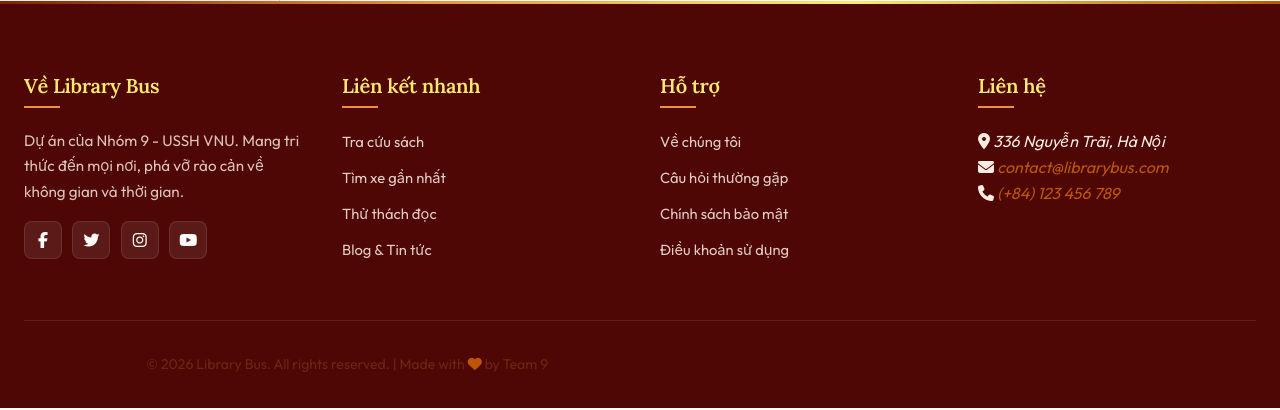
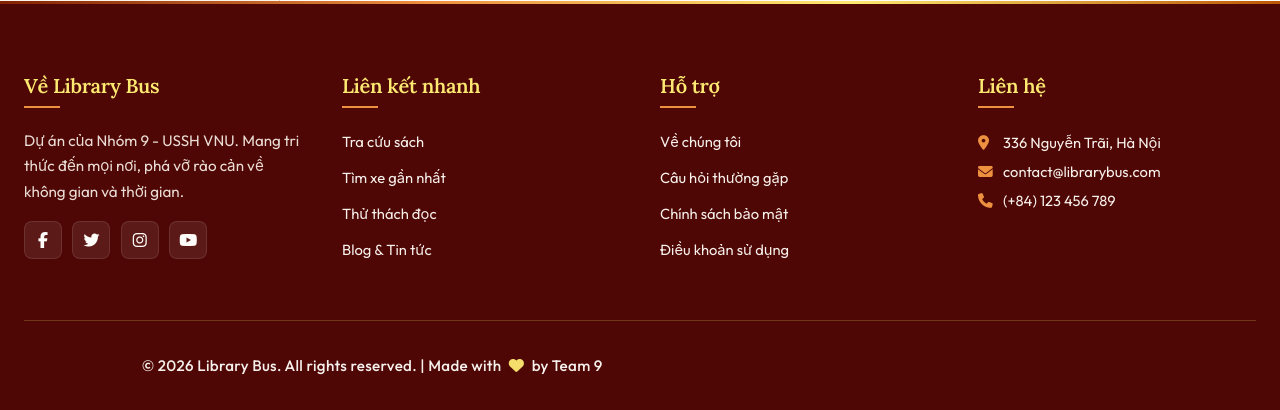
Before and after one commit to duongduongdphk66a-spec/prj, a Django app: page /inventory/books/ in a window 1280 px wide. Shown: the part 801-1211 px from the top of the page. Run offline with Django 5.2, Linux system fonts and the light colour scheme; the visitor is signed in with stand-in values (Sample User, id 1); data that the repository does not hold is empty; parts of the project's set-up code (start-up, migrations or seed data) failed here and were passed over; some libraries are stand-ins or nearby versions.

Commit message:
fix(footer): increase contrast and brightness of footer-bottom copyright and links

```diff
--- a/library_bus_project/static/css/components.css
+++ b/library_bus_project/static/css/components.css
@@ -669,7 +669,7 @@
 }
 
 .footer-col p {
-    color: #DCC3B8;
+    color: #EADCD4;
     font-size: 0.95rem;
     line-height: 1.7;
     margin-bottom: 1rem;
@@ -684,7 +684,7 @@
 }
 
 .footer-col ul li a {
-    color: #E2CDC4;
+    color: #F7EFEA;
     text-decoration: none;
     font-size: 0.92rem;
     transition: all var(--transition-fast);
@@ -696,6 +696,29 @@
 .footer-col ul li a:hover {
     color: var(--color-butter);
     transform: translateX(4px);
+}
+
+.footer-col address {
+    color: #F7EFEA;
+    font-style: normal;
+    line-height: 2;
+    font-size: 0.92rem;
+}
+
+.footer-col address a {
+    color: #F7EFEA;
+    text-decoration: none;
+    transition: color var(--transition-fast);
+}
+
+.footer-col address a:hover {
+    color: var(--color-butter);
+}
+
+.footer-col address i {
+    color: var(--color-toasty);
+    margin-right: 6px;
+    width: 16px;
 }
 
 .social-links {
@@ -728,9 +751,22 @@
 .footer-bottom {
     text-align: center;
     padding-top: 2rem;
-    border-top: 1px solid rgba(255, 255, 255, 0.1);
-    font-size: 0.88rem;
-    color: #B89688;
+    border-top: 1px solid rgba(253, 233, 113, 0.2);
+    font-size: 0.95rem;
+    color: #FFFDF9;
+    font-weight: 500;
+    letter-spacing: 0.02em;
+}
+
+.footer-bottom p {
+    color: #FFFDF9;
+    margin: 0;
+    opacity: 0.95;
+}
+
+.footer-bottom .text-gold {
+    color: var(--color-butter) !important;
+    margin: 0 4px;
 }
 
 /* ========== 9. BACK TO TOP ========== */
```
